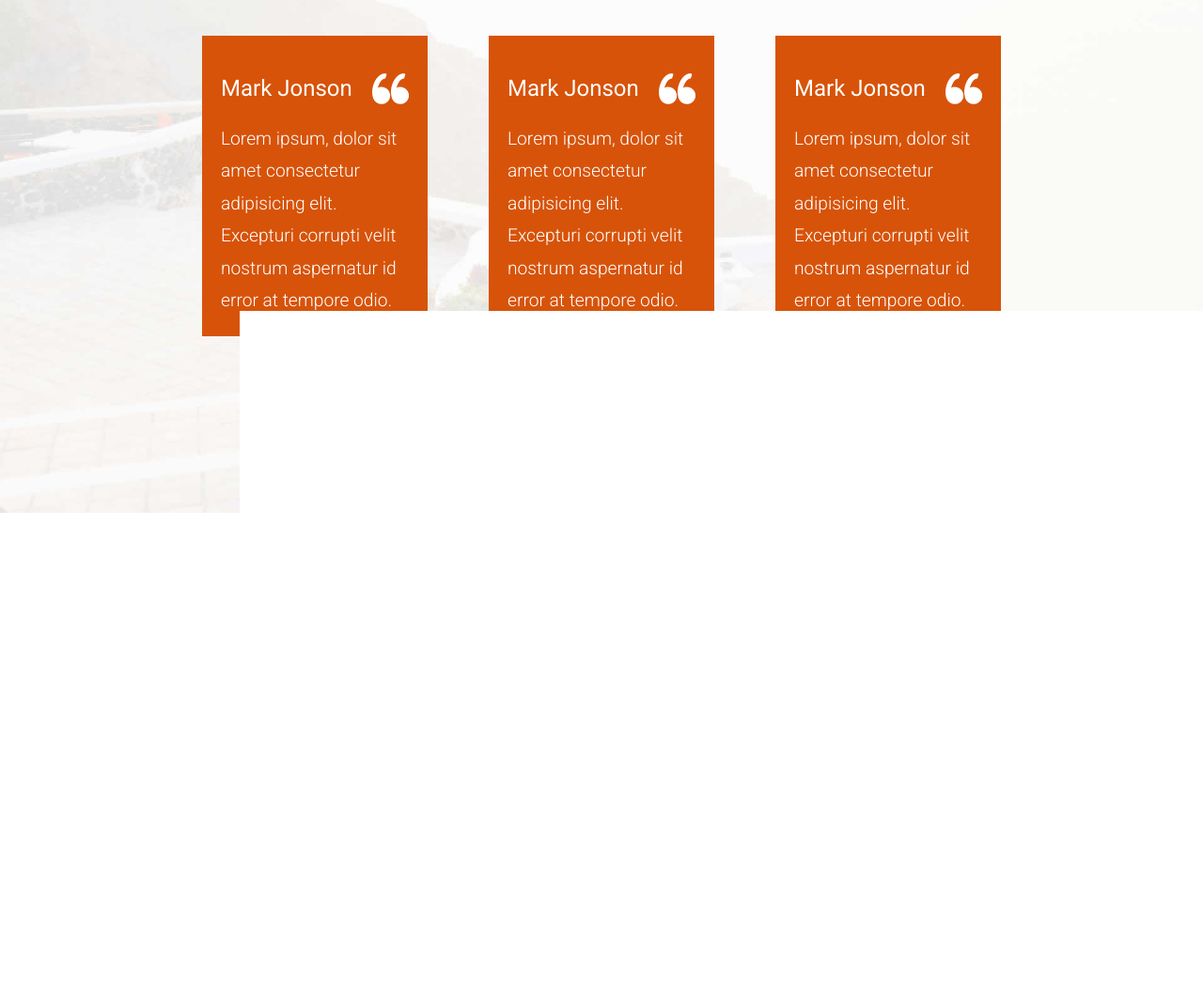
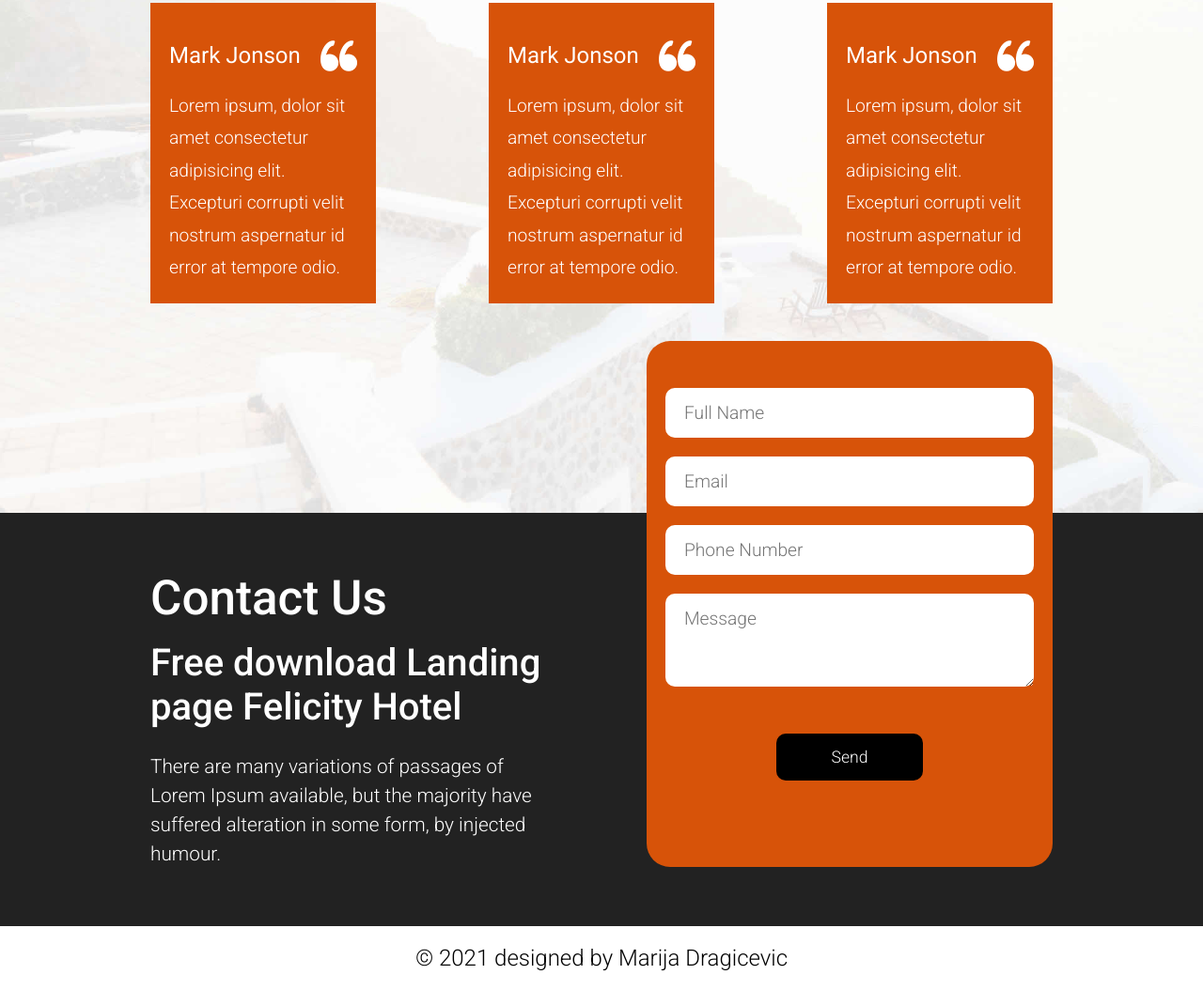
Before and after one commit to marijadragicevic/Felicity, a plain HTML site: page index.html in a window 1280 px wide. Shown: the part 3226-4280 px from the top of the page at 94% size. Before the commit the page ends 3772 px from the top, so only its background shows below. Drawn offline with Linux system fonts and the light colour scheme.

Commit message:
6.commit/Add Contact section,style, changes on testimonial section

```diff
--- a/index.html
+++ b/index.html
@@ -76,7 +76,7 @@
     <section class="breakfast">
     <div class="container">
         <hgroup>
-            <h3>Our Bestt</h3>
+            <h3>Our Best</h3>
             <h4>Breakfast</h4>
             <p>
                 Lorem ipsum dolor sit amet, consectetur adipiscing elit, sed do eiusmod tempor incididunt ut labore et dolore magna aliqua. Ut enim ad minim veniam, quis nostrud exercitation ullamco laboris nisi ut aliquip ex ea commodo consequat. Duis aute irure dolor in reprehenderit in voluptate velit
@@ -106,8 +106,9 @@
         </div>
     </section>
 
+
+    <div class="main">
          <!-- TESTIMONIAL SECTION -->
-
         <section class="testimonial">
             <h2>Testimonial</h2>
             <div class="container">
@@ -143,6 +144,38 @@
             </div>
         </section>
 
+        <!-- CONTACT SECTION -->
+        <div class="container">
+            <form action="">
+                <input type="text" placeholder="Full Name">
+                <input type="text" placeholder="Email">
+                <input type="number" placeholder="Phone Number">
+                <textarea name="Message" id="" cols="30" rows="3" placeholder="Message"></textarea>
+                <button type="button">Send</button>
+            </form>
+        </div>
+    </div>
+
+
+       <!--CONTACT SECTION  -->
+       <section class="contact" id="contact">
+        <div class="container">
+            <hgroup>
+                <h2>Contact Us</h2>
+                <h3>
+                    Free download Landing page Felicity Hotel
+                </h3>
+                <p>
+                    There are many variations of passages of Lorem Ipsum available, but the majority have suffered alteration in some form, by injected humour.
+                </p>
+            </hgroup>
+        </div>
+    </section>
+
+    <!-- FOOTER -->
+    <footer>
+        <p>&copy; 2021 designed by Marija Dragicevic</p>
+    </footer>
 
 </body>
 </html>
--- a/scss/style.scss
+++ b/scss/style.scss
@@ -36,12 +36,18 @@ $transition: 0.6s ease;
 
 a {
   text-decoration: none;
+  cursor: pointer;
+
   &:hover {
     transition: $transition;
   }
 }
 ul {
   list-style-type: none;
+}
+
+button {
+  cursor: pointer;
 }
 
 h1,
@@ -334,26 +340,24 @@ header {
   }
 }
 
-// TESTIMONILA SECTION
-
-.testimonial {
+.main {
   background-image: url("../images/tes_bg.jpg");
   background-position: center;
   background-size: cover;
   height: 80vh;
-  // background-attachment: fixed;
+  background-attachment: fixed;
 
+  // TESTIMONILA SECTION
+  .testimonial {
     h2 {
       text-align: center;
       font-size: 3rem;
       color: #333;
       font-weight: 500;
-    padding-top: 15px;
-    padding-bottom: 50px;
     }
     .container {
       display: flex;
-    justify-content: space-evenly;
+      justify-content: space-between;
       align-items: center;
       flex-wrap: wrap;
 
@@ -361,7 +365,6 @@ header {
         background-color: $orange;
         padding: 20px;
         color: white;
-      margin: 10px;
         flex: 0 0 25%;
 
         hgroup {
@@ -382,3 +385,114 @@ header {
       }
     }
   }
+
+  // CONTACT SECTION
+  .container {
+    display: flex;
+    justify-content: flex-end;
+    align-items: center;
+    flex-wrap: wrap;
+    padding-top: 40px;
+
+    form {
+      flex: 0 0 45%;
+      display: flex;
+      flex-direction: column;
+      align-items: center;
+      height: 70vh;
+      background-color: $orange;
+      border-radius: 25px;
+      padding: 40px 20px;
+
+      input {
+        width: 100%;
+        border: none;
+        outline: none;
+        font-size: 1.2rem;
+        padding: 15px 20px;
+        border-radius: 10px;
+        margin: 10px;
+
+        &:focus {
+          border: 2px solid rgba(255, 136, 0, 0.911);
+        }
+      }
+      textarea {
+        width: 100%;
+        border: none;
+        outline: none;
+        font-size: 1.2rem;
+        padding: 15px 20px;
+        border-radius: 10px;
+        margin: 10px;
+
+        &:focus {
+          border: 2px solid rgba(255, 136, 0, 0.911);
+        }
+      }
+      button {
+        width: 40%;
+        border: none;
+        background-color: black;
+        color: white;
+        font-size: 1.1rem;
+        padding: 15px 0px;
+        border-radius: 10px;
+        margin-top: 40px;
+
+        &:hover {
+          background-color: $yellow;
+          transition: $transition;
+          border-radius: 25px;
+        }
+      }
+    }
+  }
+}
+
+// CONTACT SECTION
+.contact {
+  background-color: #222;
+  color: white;
+  padding: 20px 0px;
+
+  .container {
+    display: flex;
+    align-items: center;
+    justify-content: flex-start;
+    flex-wrap: wrap;
+    height: 50vh;
+
+    hgroup {
+      flex: 0 0 45%;
+
+      h2 {
+        font-size: 3.2rem;
+        font-weight: 500;
+        padding-bottom: 15px;
+      }
+      h3 {
+        font-size: 2.5rem;
+        font-weight: 500;
+        padding-bottom: 15px;
+      }
+
+      p {
+        font-size: 1.3rem;
+        line-height: 1.5;
+        padding-top: 10px;
+      }
+    }
+  }
+}
+
+// FOOTER
+
+footer {
+  p {
+    text-align: center;
+    font-size: 1.5rem;
+    font-weight: 300;
+    padding: 20px;
+  }
+}
```
Also changed, not shown: css/style.css, 1 other file. Lines whose indentation alone changed are shown as unchanged.
